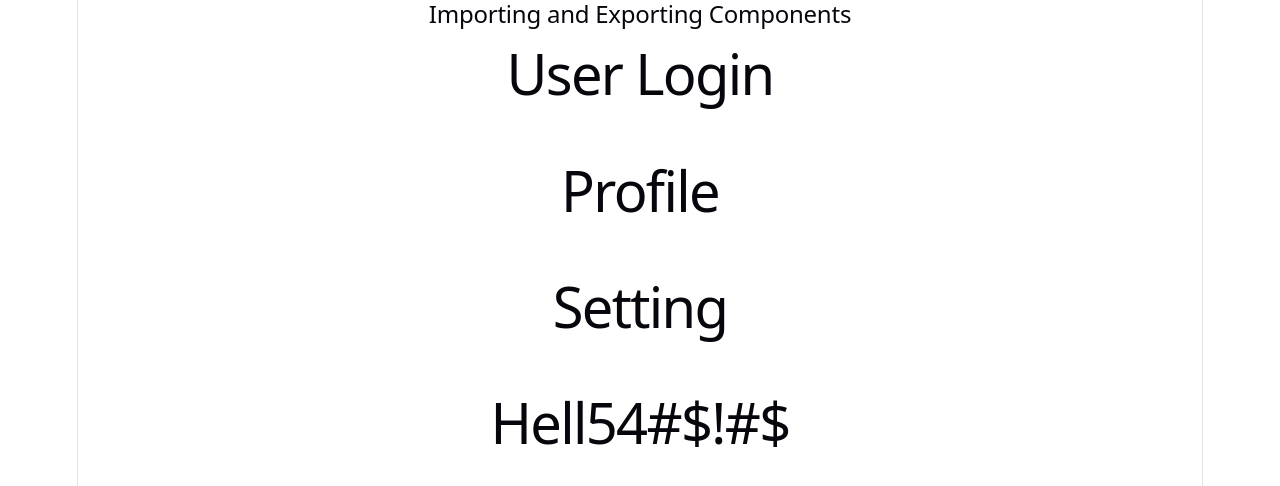
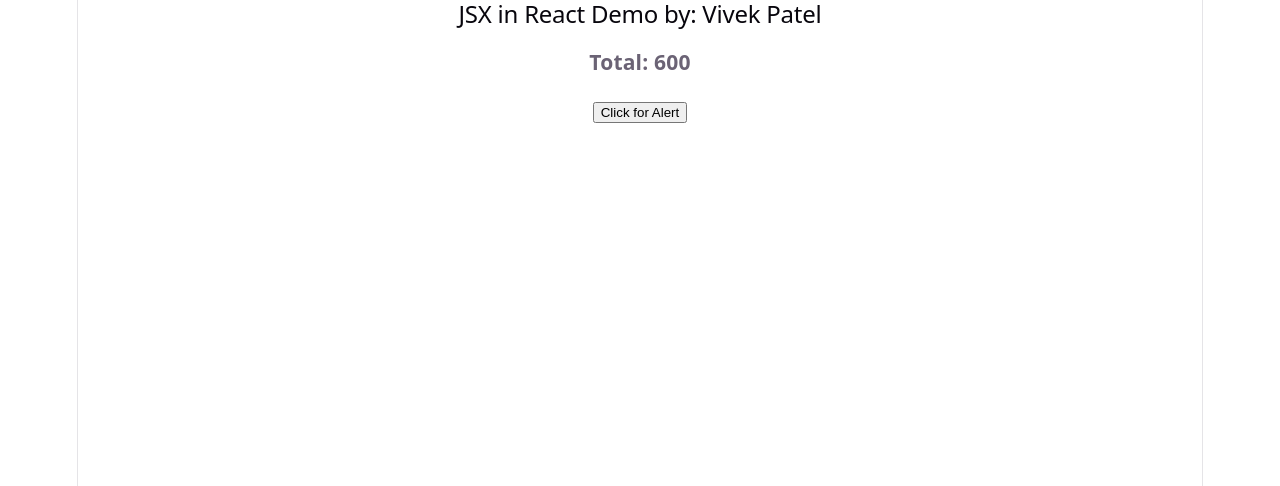
Before and after one commit to vivek2991/react-demo, a React (Vite) app: page / in a window 1280 px wide. Shown: the top 486 px of the page. Built offline with nearby package versions, Linux system fonts and the light colour scheme.

Commit message:
JSX in React - JS inside React file

```diff
--- /dev/null
+++ b/src/App-3.jsx
@@ -0,0 +1,18 @@
+function App3() {
+  //javascript variable directly use here with html
+  const userName = "Vivek Patel";
+  let x=20;
+  let y=30;
+
+  return (
+    <div>
+      {/* you can call JS variable easily with {} */}
+      <h2>JSX in React Demo by: {userName}</h2>
+      <h3>Total: {x*y}</h3>
+      {/* in-built onclick event on button */}
+      <button onClick={()=>alert("Hello")}>Click for Alert</button>
+    </div>
+  );
+}
+
+export default App3
--- a/src/main.jsx
+++ b/src/main.jsx
@@ -4,6 +4,7 @@ import './index.css'
 import App from './App.jsx'
 import Header from "./Header.jsx"
 import App2 from './App-2.jsx'
+import App3 from './App-3.jsx'
 
 
 createRoot(document.getElementById('root')).render(
@@ -14,6 +15,9 @@ createRoot(document.getElementById('root')).render(
     {/* <Header /> */}
 
     {/* This is import export demo file so create new file App-2 and call here and comment default App file above */}
-    <App2 />
+    {/* <App2 /> */}
+
+    {/* JSX in react demo */}
+    <App3 />
   </StrictMode>,
 )
```
